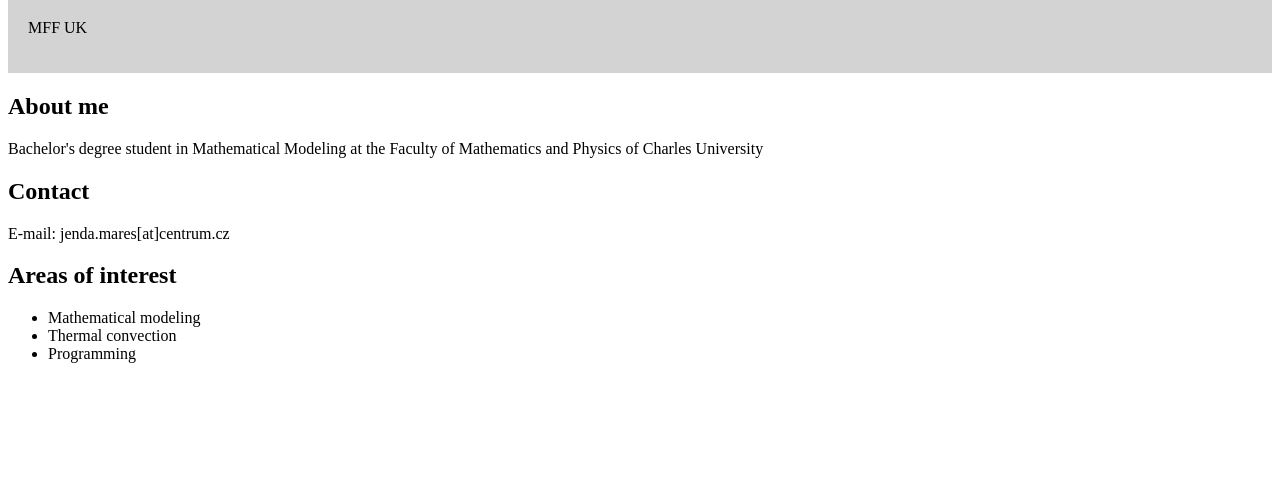
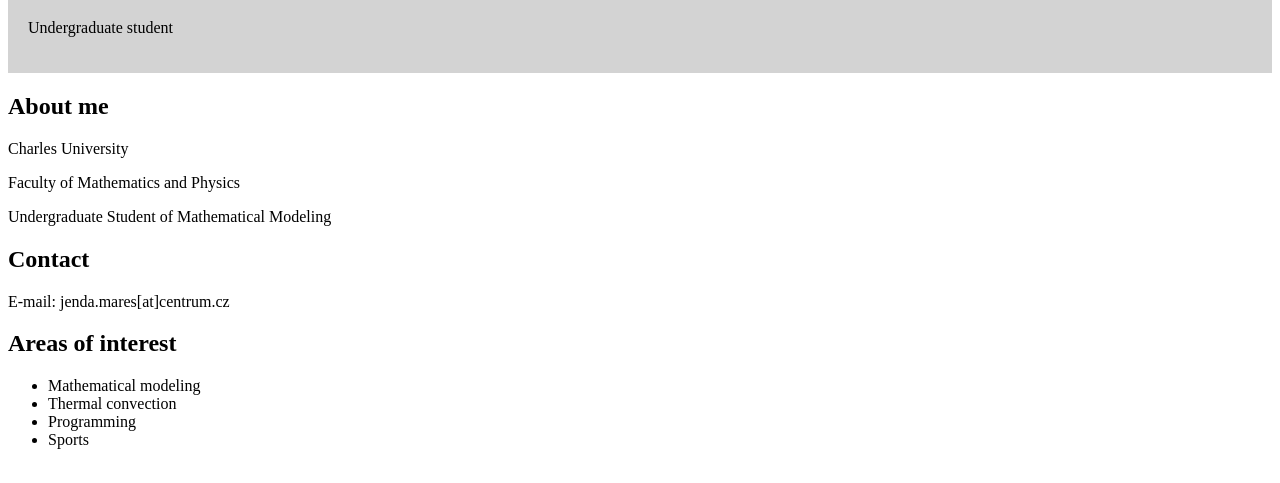
Before and after one commit to JanMares248/My-Web-Page, a plain HTML site: page index.html in a window 1280 px wide. Shown: the part 89-572 px from the top of the page. Drawn offline with Linux system fonts and the light colour scheme.

Commit message:
Update index.html

```diff
--- a/index.html
+++ b/index.html
@@ -25,12 +25,14 @@
 <body>
     <header>
         <h1>Jan Mareš</h1>
-        <p>MFF UK</p>
+        <p>Undergraduate student</p>
     </header>
 
     <div align: "left">
         <h2>About me</h2>
-        <p>Bachelor's degree student in Mathematical Modeling at the Faculty of Mathematics and Physics of Charles University</p>
+        <p>Charles University</p>
+        <p>Faculty of Mathematics and Physics</p>
+        <p>Undergraduate Student of Mathematical Modeling</p>
 
         <h2>Contact</h2>
         <p>E-mail: jenda.mares[at]centrum.cz</p>
@@ -40,6 +42,7 @@
             <li>Mathematical modeling</li>
             <li>Thermal convection</li>
             <li>Programming</li>
+            <li>Sports</li>
         </ul>
     </div>
 </body>
```
